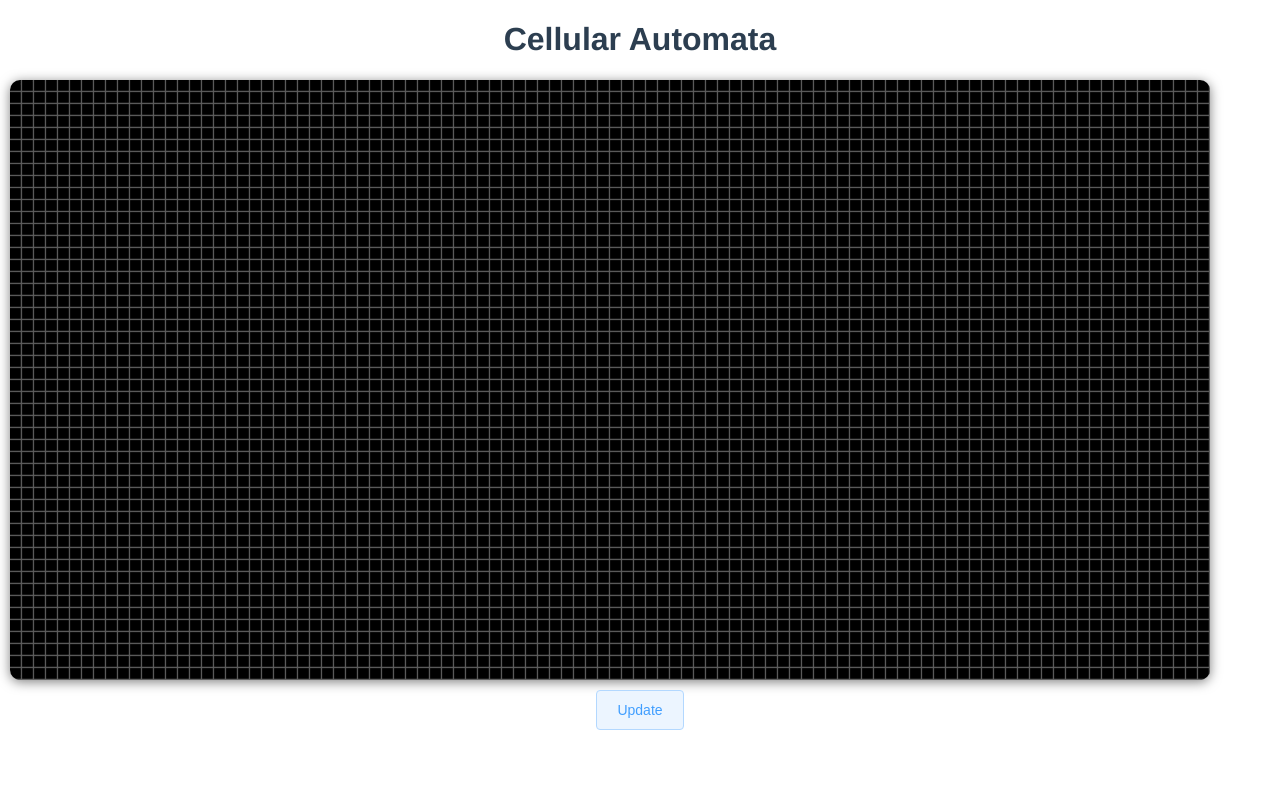
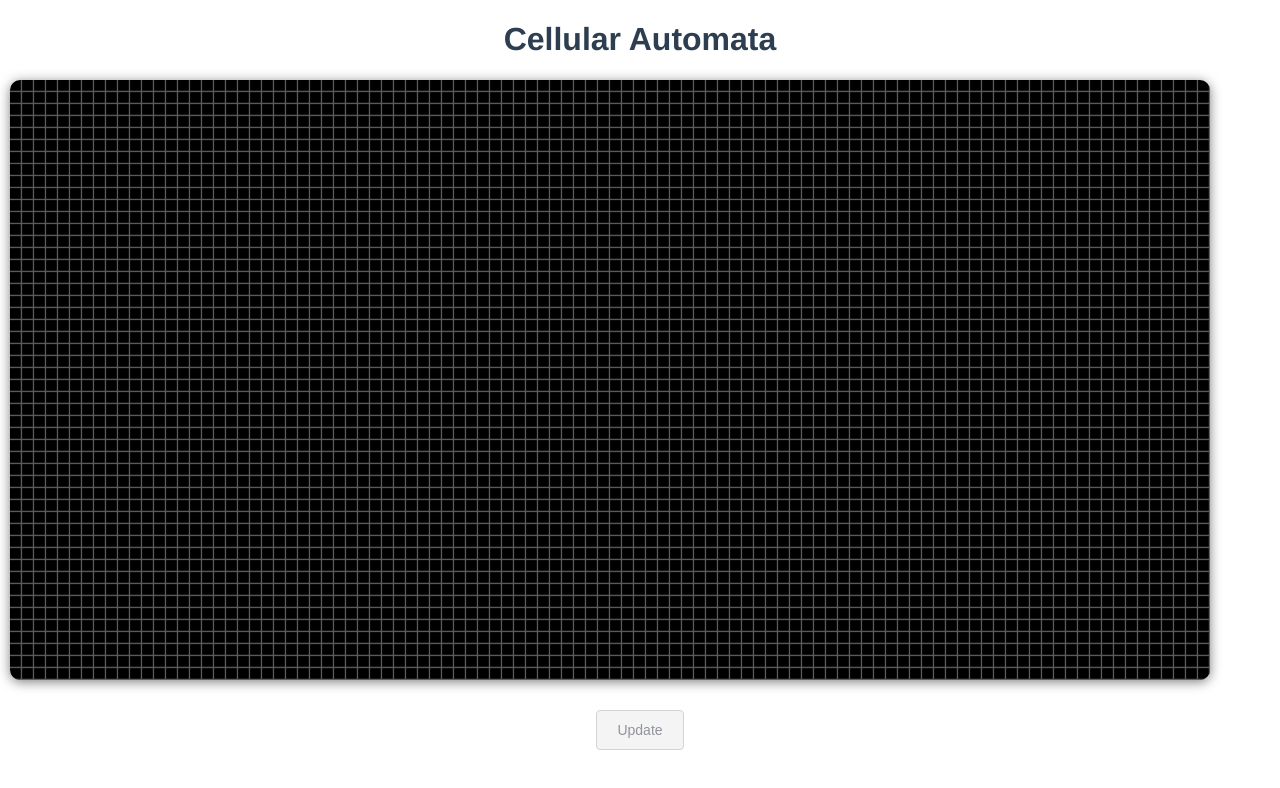
Before and after one commit to HyDevelop/Cellular-Automata, a Vue app: page / in a window 1280 px wide. Shown: the top 788 px of the page. Built offline with nearby package versions, Linux system fonts and the light colour scheme.

Commit message:
[S] Make button match the theme

```diff
--- a/src/Graphics.vue
+++ b/src/Graphics.vue
@@ -5,7 +5,7 @@
         </div>
 
         <div id="controls">
-            <el-button type="primary" plain>Update</el-button>
+            <el-button type="info" plain>Update</el-button>
         </div>
     </div>
 </template>
@@ -63,6 +63,6 @@
     #controls
     {
         // Alignment
-        margin: 10px;
+        margin: 30px 10px 10px;
     }
 </style>
```
